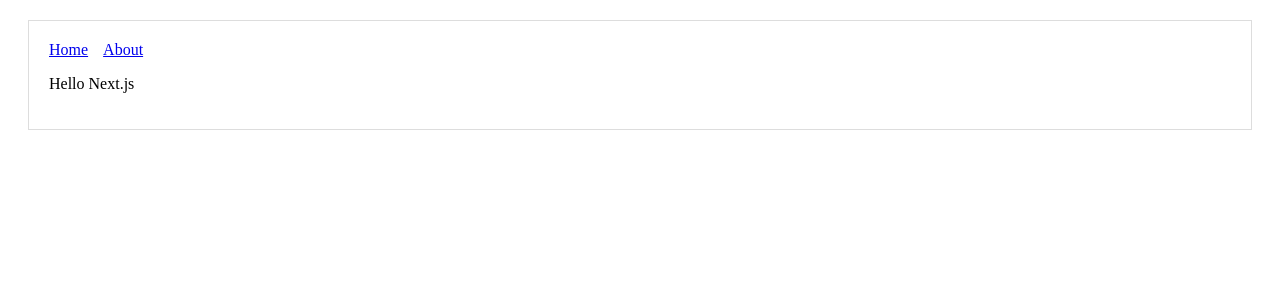
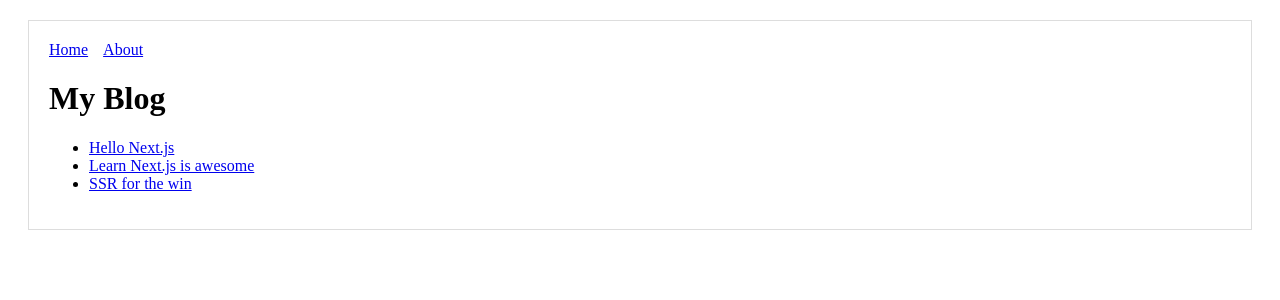
Before and after one commit to AndersonCossul/react-nextjs, a Next.js app: page / in a window 1280 px wide. Shown: the top 300 px of the page. Built offline with nearby package versions, Linux system fonts and the light colour scheme.

Commit message:
Dynamic urls.

```diff
--- /dev/null
+++ b/components/PostLink/PostLink.js
@@ -0,0 +1,11 @@
+import Link from 'next/link'
+
+const postLink = (props) => (
+  <li>
+    <Link href={`/post?title=${props.title}`}>
+      <a>{props.title}</a>
+    </Link>
+  </li>
+)
+
+export default postLink
--- a/pages/index.js
+++ b/pages/index.js
@@ -1,8 +1,14 @@
 import Layout from '../components/layout/master'
+import PostLink from '../components/PostLink/PostLink'
 
 const Index = () => (
   <Layout>
-    <p>Hello Next.js</p>
+    <h1>My Blog</h1>
+    <ul>
+      <PostLink title="Hello Next.js" />
+      <PostLink title="Learn Next.js is awesome" />
+      <PostLink title="SSR for the win" />
+    </ul>
   </Layout>
 )
 
```
Also changed, not shown: pages/post.js (added, +8 -0 lines).
